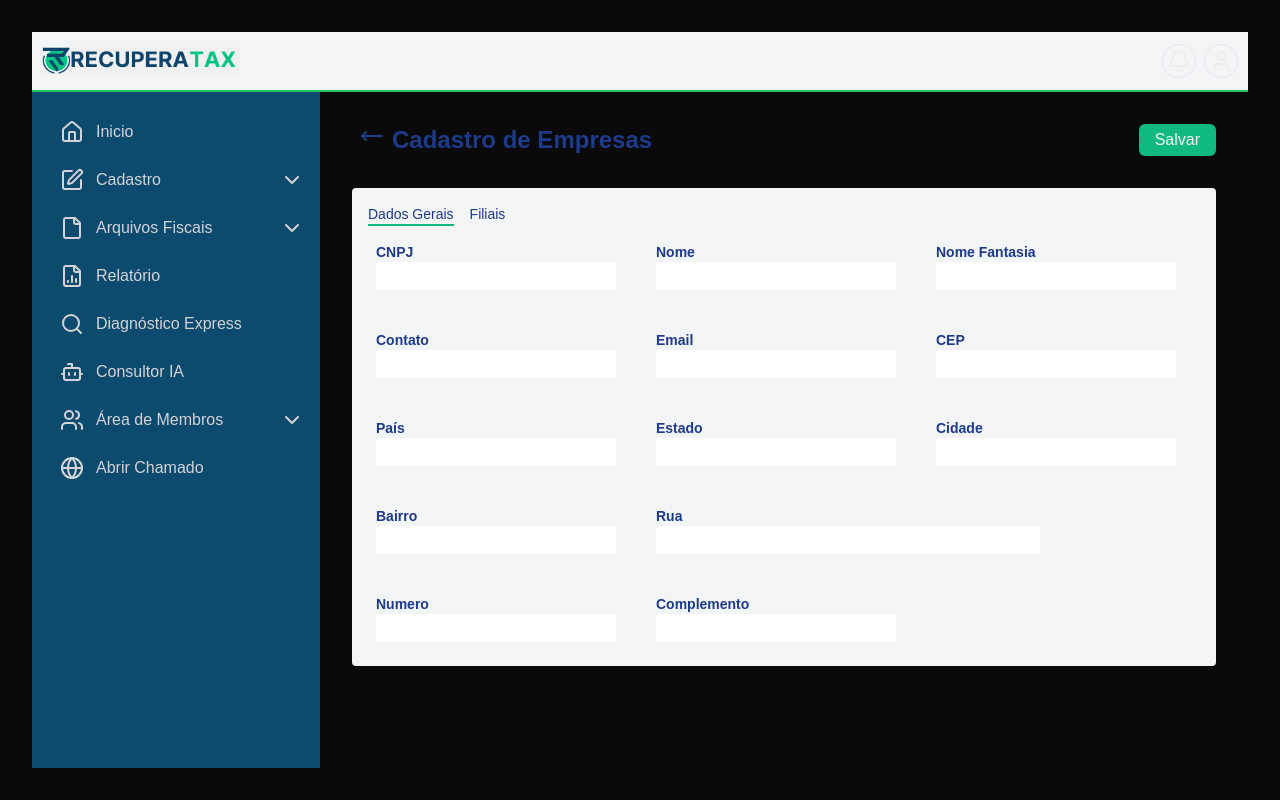
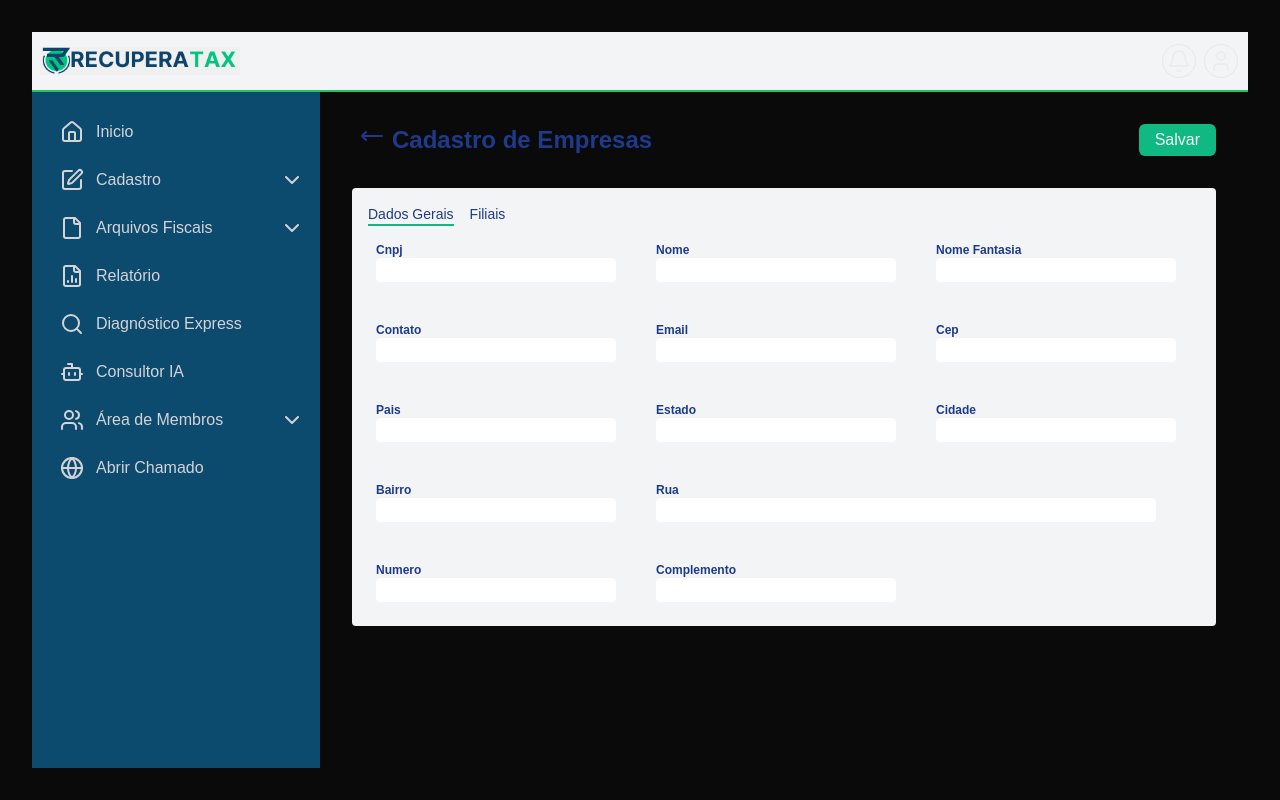
Before and after one commit to Eliabegai/recuperatax, a Next.js app: page /cadastro in a window 1280 px wide. Built offline with nearby package versions, Linux system fonts and the light colour scheme.

Commit message:
feat: melhorado a formatação

```diff
--- a/app/components/Cadastro/Cadastro.tsx
+++ b/app/components/Cadastro/Cadastro.tsx
@@ -1,32 +1,15 @@
 "use client"
-import { useState } from "react"
 
-// eslint-disable-next-line @typescript-eslint/no-explicit-any
-const CadastroEmpresa = ({onChange}: {onChange: (data:any) => void}) => {
+import { IFormData } from "@/app/cadastro/page";
 
-  const [formData, setFormData] = useState({
-    cnpj: "",
-    nome: "",
-    nomeFantasia: "",
-    contato: "",
-    email: "",
-    cep: "",
-    pais: "",
-    estado: "",
-    cidade: "",
-    bairro: "",
-    rua: "",
-    numero: "",
-    complemento: ""
-  })
+interface FormularioProps {
+  formData: IFormData;
+  setFormData: (data: Partial<IFormData>) => void;
+  errors: { [key: string]: string };
+}
 
-  const handleChange = (e: React.ChangeEvent<HTMLInputElement>) => {
-    const { name, value } = e?.target
 
-    const updatedData = { ...formData, [name]: value}
-    setFormData(updatedData)
-    onChange(updatedData)
-  }
+const CadastroEmpresa = ({ formData, setFormData, errors }: FormularioProps) => {
 
   return (
     <form className="flex flex-col w-full bg-gray-100 p-4 rounded text-blue-900">
@@ -36,136 +19,18 @@ const CadastroEmpresa = ({onChange}: {onChange: (data:any) => void}) => {
       </div>
 
       <div className="flex flex-wrap p-2 mt-2 text-sm gap-10">
-        <div className="flex flex-col w-60">
-          <span className="font-bold">CNPJ</span>
-          <input
-            type="text"
-            className="rounded p-1"
-            value={formData.cnpj}
-            name="cnpj"
-            onChange={handleChange}
-          />
-        </div>
-        <div className="flex flex-col w-60">
-          <span className="font-bold">Nome</span>
-          <input
-            type="text"
-            className="rounded p-1"
-            value={formData.nome}
-            name="nome"
-            onChange={handleChange}
-          />
-        </div>
-        <div className="flex flex-col w-60">
-          <span className="font-bold">Nome Fantasia</span>
-          <input
-            type="text"
-            className="rounded p-1"
-            value={formData.nomeFantasia}
-            name="nomeFantasia"
-            onChange={handleChange}
-          />
-        </div>
-        <div className="flex flex-col w-60">
-          <span className="font-bold">Contato</span>
-          <input
-            type="text"
-            className="rounded p-1"
-            value={formData.contato}
-            name="contato"
-            onChange={handleChange}
-          />
-        </div>
-        <div className="flex flex-col w-60">
-          <span className="font-bold">Email</span>
-          <input
-            type="email"
-            className="rounded p-1"
-            value={formData.email}
-            name="email"
-            onChange={handleChange}
-          />
-        </div>
-        <div className="flex flex-col w-60">
-          <span className="font-bold">CEP</span>
-          <input
-            type="text"
-            className="rounded p-1"
-            value={formData.cep}
-            name="cep"
-            onChange={handleChange}
-          />
-        </div>
-        <div className="flex flex-col w-60">
-          <span className="font-bold">País</span>
-          <input
-            type="text"
-            className="rounded p-1"
-            value={formData.pais}
-            name="pais"
-            onChange={handleChange}
-          />
-        </div>
-        <div className="flex flex-col w-60">
-          <span className="font-bold">Estado</span>
-          <input
-            type="text"
-            className="rounded p-1"
-            value={formData.estado}
-            name="estado"
-            onChange={handleChange}
-          />
-        </div>
-        <div className="flex flex-col w-60">
-          <span className="font-bold">Cidade</span>
-          <input
-            type="text"
-            className="rounded p-1"
-            value={formData.cidade}
-            name="cidade"
-            onChange={handleChange}
-          />
-        </div>
-        <div className="flex flex-col w-60">
-          <span className="font-bold">Bairro</span>
-          <input
-            type="text"
-            className="rounded p-1"
-            value={formData.bairro}
-            name="bairro"
-            onChange={handleChange}
-          />
-        </div>
-        <div className="flex flex-col w-96">
-          <span className="font-bold">Rua</span>
-          <input
-            type="text"
-            className="rounded p-1"
-            value={formData.rua}
-            name="rua"
-            onChange={handleChange}
-          />
-        </div>
-        <div className="flex flex-col w-60">
-          <span className="font-bold">Numero</span>
-          <input
-            type="number"
-            className="rounded p-1"
-            value={formData.numero}
-            name="numero"
-            onChange={handleChange}
-          />
-        </div>
-        <div className="flex flex-col w-60">
-          <span className="font-bold">Complemento</span>
-          <input
-            type="text"
-            className="rounded p-1"
-            value={formData.complemento}
-            name="complemento"
-            onChange={handleChange}
-          />
-        </div>
+        {Object.entries(formData).map(([key, value]) => (
+          <div key={key} className={`flex flex-col text-xs ${key === "rua" ? "w-[500px]" : "w-60"}`}>
+            <label className="block capitalize font-bold">{key.replace(/([A-Z])/g, " $1")}</label>
+            <input
+              type={key === "email" ? "email" : "text"}
+              className="p-1 w-full rounded"
+              value={value}
+              onChange={(e) => setFormData({ ...formData, [key]: e.target.value })}
+            />
+            {errors[key] && <p className="text-red-500 text-sm">{errors[key]}</p>}
+          </div>
+        ))}
       </div>
     </form>
   )
```
